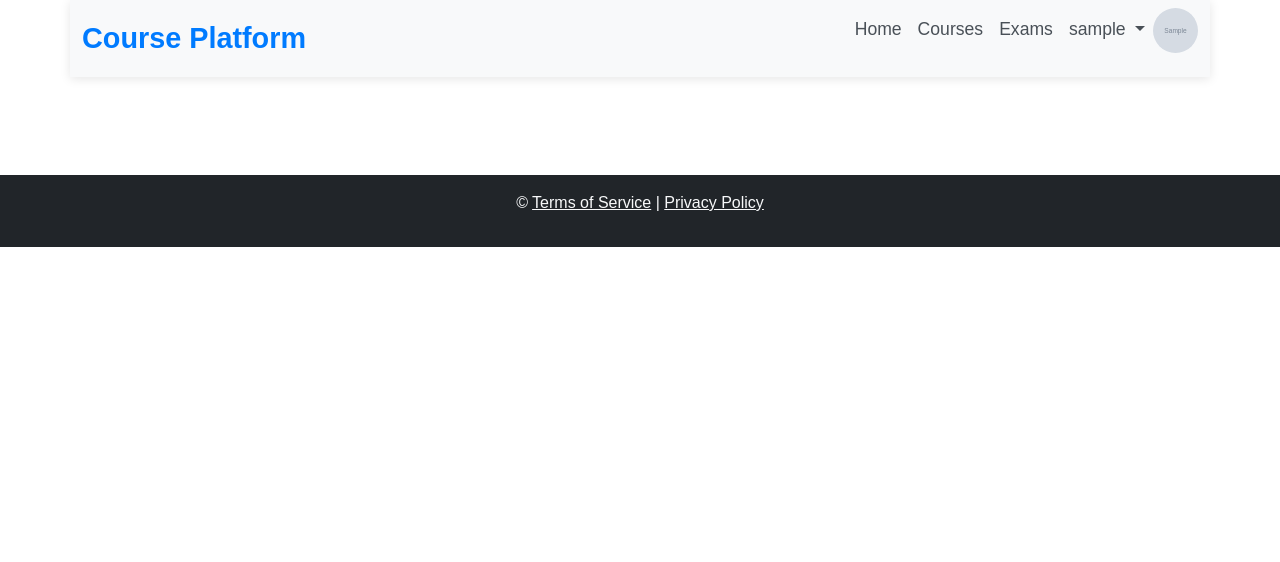
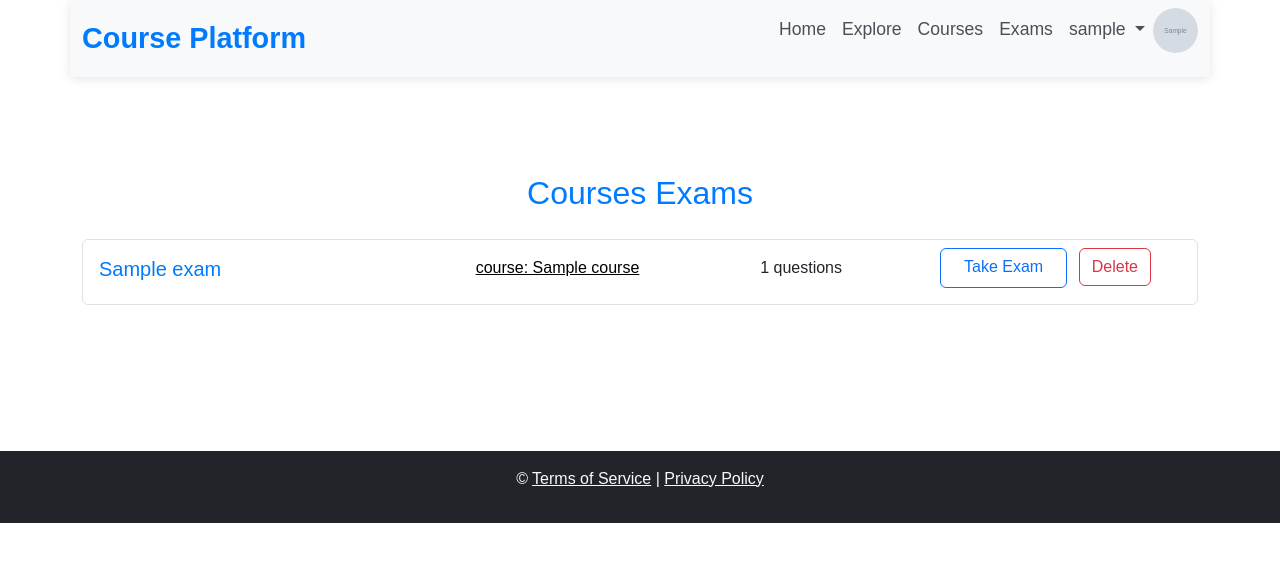
Before and after one commit to PydevAzmi/course-platform, a Django app: page /exams/ in a window 1280 px wide. Shown: the top 562 px of the page. Run offline with Django 4.2, Linux system fonts and the light colour scheme; a user stored in the database is signed in; tables that the repository leaves empty hold one stand-in row (values such as "Sample post"); grey boxes marked "Sample" are stand-in pictures; some libraries are stand-ins or nearby versions.

Commit message:
Handle Exam views and models

```diff
--- a/courses/admin.py
+++ b/courses/admin.py
@@ -36,10 +36,13 @@ class ChapterAdmin(admin.ModelAdmin):
 class QuestionAdmin(admin.ModelAdmin):
     inlines = [AnswerInline]
 
+class AnswerAdmin(admin.ModelAdmin):
+    fields = [ 'answer', 'is_correct']
+
 admin.site.register(Course, CourseAdmin)
 admin.site.register(Chapter, ChapterAdmin)
 admin.site.register(Question, QuestionAdmin)
-admin.site.register(Answer)
+admin.site.register(Answer, AnswerAdmin)
 admin.site.register(Enrollment)
 admin.site.register(Request)
 admin.site.register(VideoContent)
--- a/courses/templates/courses/home.html
+++ b/courses/templates/courses/home.html
@@ -16,7 +16,7 @@
                             <h2 class="mb-3">An investment in knowledge pays the best interest.</h2>
                             <h1 class="mb-3">Best online platform for learning.</h1>
                             <p class="mb-4">Lorem ipsum, dolor sit amet consectetur adipisicing elit. Reiciendis adipisci quo earum ipsum rat</p>
-                            <a href="#" class="btn btn-outline-primary">Start Learning</a>
+                            <a href="{% url 'my-courses' %}" class="btn btn-outline-primary">Start Learning</a>
                         </div>
                     </div>
                     <div class="col-md-6">
--- a/courses/templates/exam/exam_create.html
+++ b/courses/templates/exam/exam_create.html
@@ -12,7 +12,7 @@
         <div class="container">
             {% if course.professor.user == user %}
             <div class="position-absolute top-0 end-0">
-                <a href="{% url 'course_exams' course.pk %}" class="btn btn-outline-primary m-1">Generate Exam</a>
+                <a href="{% url 'course_exams' course.pk %}" class="btn btn-outline-primary m-1">Exams</a>
             </div>
             {% endif %}
             <div class="row align-items-center">
--- /dev/null
+++ b/courses/templates/exam/exam_list.html
@@ -0,0 +1,43 @@
+{% extends 'auth_base.html' %}
+{% load static %}
+{% load crispy_forms_tags %}
+{% block title %}
+ My Exams
+{% endblock title %}
+
+{% block body %}
+
+<section class="container py-5">
+    <h2 class="text-center mb-4">Courses Exams</h2>
+
+    <!-- Course Overview Section -->
+    <div class="mb-5">
+        <div class="list-group">
+           {% if not exams %}
+            <small class='text-center'> there are no exams yet</small>
+           {% endif %}
+
+            {% for exam in exams %}
+            <div class="list-group-item">
+                <div class="row justify-content-between">
+                    <h5 class=" col-md-4 mt-2">{{exam.title}}</h5>
+                    <div class="col-md-3 mt-2">
+                        <a href="{{exam.course.get_absolute_url}}" class="link mb-1">course: {{exam.course}}</a>
+                    </div>
+                    <p class="col-md-2 mt-2">{{exam.questions.count}} questions</p>
+                    <div class="row col-md-3 justify-content-between">
+                        <a href="{% url 'exam_detail' exam.pk %}" class="col-md-6 btn btn-outline-primary mb-2">Take Exam</a>
+                        {% if exam.course.professor.user == user %}
+                            <form action="{% url 'delete_exam' exam.pk %}" class="col-md-6" method="post">
+                                {% csrf_token %}
+                                <button type="submit" class="btn btn-outline-danger">Delete</button>
+                            </form>
+                        {% endif %}
+                    </div>
+                </div>
+            </div>
+            {% endfor %}
+        </div>
+    </div>
+</section>
+{% endblock body %}
--- a/courses/urls.py
+++ b/courses/urls.py
@@ -3,15 +3,19 @@ from . import views
 
 urlpatterns = [
     path('', views.home, name='home'),
+    path('dashboard/', views.dashboard, name='dashboard'),
 
     path('courses/', views.courses, name='courses'),
+    path('my-courses/', views.user_courses, name='my-courses'),
+
     path('courses/<uuid:pk>/', views.CourseView.as_view(), name='course_detail'),
     path('courses/<uuid:pk>/edit/', views.CourseUpdateView.as_view(), name='course_update'),
-    path('courses/<uuid:pk>/exams/', views.ExamListView.as_view(), name='course_exams'),
+    path('courses/<uuid:pk>/exams/', views.CoursExamListView.as_view(), name='course_exams'),
+    path('courses/<uuid:pk>/exams/delete/', views.ExamDeleteView.as_view(), name='delete_exam'),
     path('courses/<uuid:pk>/exams/create/', views.ExamCreateView.as_view(), name='create_exams'),
-    path('courses/edit/', views.prof_courses, name='dashboard'),
 
-    path('exams/', views.exams, name='exams'),
-    path('exams/<uuid:pk>/', views.exam_detail, name='exam_detail'),
-    path('exams/create/', views.create_exam, name='create_exam'),
+    path('exams/', views.ExamListView.as_view(), name='exams'),
+    path('exams/<uuid:pk>/', views.ExamView.as_view(), name='exam_detail'),
+
+
 ]
--- a/courses/views.py
+++ b/courses/views.py
@@ -1,7 +1,7 @@
 from django.shortcuts import redirect, render, get_object_or_404
 from django.contrib import messages
 from django.core.paginator import Paginator
-from django.views import View
+from django.views import View, generic
 from django.contrib.auth.decorators import login_required
 from django.contrib.auth.mixins import LoginRequiredMixin
 
@@ -16,6 +16,14 @@ def home(request):
     }
     return render(request, 'courses/home.html', context)
 
+@login_required
+def dashboard(request):
+    courses = Course.objects.filter(professor=request.user.professor_profile)
+    paginator = Paginator(courses,20)
+    page_number = request.GET.get("page")
+    page_obj = paginator.get_page(page_number)
+    return render(request, 'courses/course_edit_list.html', {"page_obj": page_obj})
+
 
 def courses(request):
     courses = Course.objects.all()
@@ -23,6 +31,23 @@ def courses(request):
     page_number = request.GET.get("page")
     page_obj = paginator.get_page(page_number)
     return render(request, 'courses/courses.html', {"page_obj": page_obj})
+
+
+@login_required
+def user_courses(request):
+    user = request.user
+    page_obj = None
+    if user.role == 'Student':
+        enrollments = user.student_profile.enrollments.all()
+        courses = Course.objects.filter(enrollments__in=enrollments)
+        paginator = Paginator(courses,50)
+        page_number = request.GET.get("page")
+        page_obj = paginator.get_page(page_number)
+
+    context = {
+        'page_obj': page_obj
+    }
+    return render(request, 'courses/courses.html', context)
 
 
 @login_required
@@ -37,6 +62,15 @@ def course_edit(request, pk):
 
     context = {
         'course': course
+    }
+    return render(request, 'courses/exam_detail.html', context)
+
+
+@login_required
+def exam_detail(request, pk):
+    exam = Exam.objects.get(id=pk)
+    context = {
+        'exam': exam
     }
     return render(request, 'courses/exam_detail.html', context)
 
@@ -103,7 +137,7 @@ class CourseUpdateView(LoginRequiredMixin, View):
         return render(request, 'course/course_update.html', context)
 
 
-class ExamListView(LoginRequiredMixin, View):
+class CoursExamListView(LoginRequiredMixin, View):
     def get(self, request, pk):
         course = get_object_or_404(Course, id=pk)
         exams = Exam.objects.filter(course=course).all()
@@ -111,7 +145,7 @@ class ExamListView(LoginRequiredMixin, View):
             'course': course,
             'exams': exams,
         }
-        return render(request, 'exam/exams.html', context)
+        return render(request, 'exam/course_exams.html', context)
 
 
 class ExamCreateView(LoginRequiredMixin, View):
@@ -174,40 +208,56 @@ class ExamCreateView(LoginRequiredMixin, View):
         return render(request, 'course/exam_create.html', context)
 
 
+class ExamView(LoginRequiredMixin, View):
+    def get(self, request, pk):
+        exam = get_object_or_404(Exam, id=pk)
+
+        form = forms.QuestionForm(questions =exam.questions.all()  )
+        context = {
+            'exam': exam,
+            'form': form,
+        }
+        return render(request, 'exam/exam_detail.html', context)
 
 
+    def post(self, request, pk):
+        exam = get_object_or_404(Exam, id=pk)
+        form = forms.QuestionForm(request.POST)
+        context = {
+            'exam': exam,
+            'form': form,
+        }
+        if request.method == 'POST':
+            if form.is_valid():
+                print("Valiiiiiiiiiiiiiiiiiiiiiiiiid")
+                # Handle Exam Attempts
+                messages.success(request, 'Exam Attempts successfully!')
+                return redirect('exams')
+        return render(request, 'exam/exam_detail.html', context)
 
 
+class ExamListView(LoginRequiredMixin, generic.ListView):
+    model = Exam
+    template_name = 'exam/exam_list.html'
+    context_object_name = 'exams'
+
+    def get_queryset(self):
+        user = self.request.user
+        if user.role == 'Student':
+            enrollments = user.student_profile.enrollments.all()
+            enrolled_courses = Course.objects.filter(enrollments__in=enrollments)
+            exams = Exam.objects.filter(course__in=enrolled_courses)
+        else:
+            exams = Exam.objects.filter(course__in = Course.objects.filter(professor=user.professor_profile))
+        return exams
 
 
-
-
-
-
-@login_required
-def prof_courses(request):
-    courses = Course.objects.filter(professor=request.user.professor_profile)
-    paginator = Paginator(courses,20)
-    page_number = request.GET.get("page")
-    page_obj = paginator.get_page(page_number)
-    return render(request, 'courses/course_edit_list.html', {"page_obj": page_obj})
-
-
-@login_required
-def exams(request):
-    context = {
-        'courses': Exam.objects.all()
-    }
-    return render(request, 'courses/exams.html', context)
-
-@login_required
-def exam_detail(request, pk):
-    exam = Exam.objects.get(id=pk)
-    context = {
-        'exam': exam
-    }
-    return render(request, 'courses/exam_detail.html', context)
-
-@login_required
-def create_exam(request):
-    pass
+class ExamDeleteView(LoginRequiredMixin, generic.DeleteView):
+    def post(self, request, pk):
+        if request.user.role == 'Student':
+            messages.warning(request, 'You are not allowed to delete exams!')
+            return redirect('exams')
+        exam = get_object_or_404(Exam, id=pk)
+        exam.delete()
+        messages.success(request, 'Exam deleted successfully!')
+        return redirect('exams')
--- a/static/css/styles.css
+++ b/static/css/styles.css
@@ -13,7 +13,15 @@ h2,h3,h4,h5,h6{
     line-height: 1.3;
 }
 
+.link{
+    color:#000000;
+    line-height: 1.3;
+}
 
+.link:hover{
+    color:#007bff;
+    line-height: 1.3;
+}
 /* Navbar */
 .navbar {
     box-shadow: 0 2px 10px rgba(0, 0, 0, 0.1);
--- a/templates/auth_base.html
+++ b/templates/auth_base.html
@@ -37,8 +37,13 @@
                 {% endif %}
 
                 <li class="nav-item">
-                  <a class="nav-link" href="{% url 'courses' %}">Courses</a>
+                  <a class="nav-link" href="{% url 'courses' %}">Explore</a>
                 </li>
+                {% if user.is_authenticated and user.role == 'Student' %}
+                <li class="nav-item">
+                  <a class="nav-link" href="{% url 'my-courses' %}">Courses</a>
+                </li>
+                {% endif %}
 
                 <li class="nav-item">
                   <a class="nav-link" href="{% url 'exams' %}">Exams</a>
```
Also changed, not shown: courses/forms.py (+15 -4 lines), courses/models.py (+23 -1 lines), courses/templates/exam/course_exams.html (renamed from courses/templates/exam/exams.html, +16 -4 lines), courses/templates/exam/exam_detail.html (added, +43 -0 lines), courses/migrations/0003_alter_course_options_attempt.py (added).
